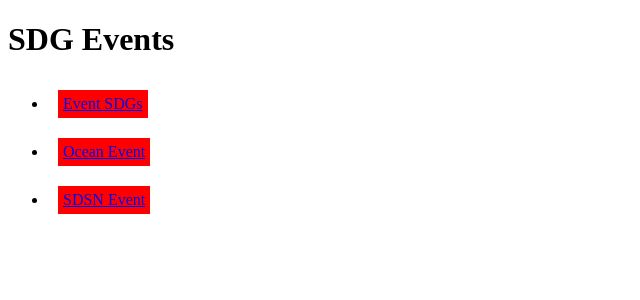
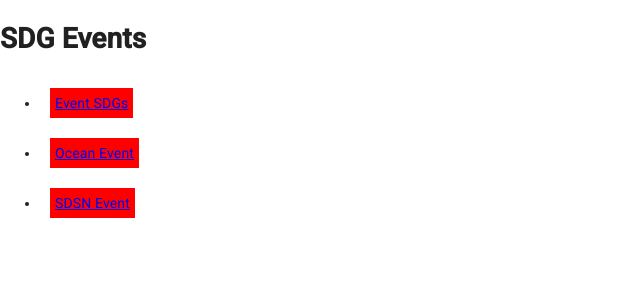
Before and after one commit to FinnWoelm/sdg-events-app, a Next.js app: page / in a window 1280 px wide. Shown: the top 300 px of the page, without its empty margins (0-640 px from the left). Built offline with nearby package versions, Linux system fonts and the light colour scheme.

Commit message:
Set up Material UI
Set up Material UI following the example repo:
https://github.com/MarchWorks/nextjs-with-material-ui-and-styled-components

```diff
--- /dev/null
+++ b/config/theme.js
@@ -0,0 +1,22 @@
+import { createMuiTheme } from '@material-ui/core/styles';
+import red from '@material-ui/core/colors/red';
+
+// Create a theme instance.
+const theme = createMuiTheme({
+  palette: {
+    primary: {
+      main: '#556cd6',
+    },
+    secondary: {
+      main: '#19857b',
+    },
+    error: {
+      main: red.A400,
+    },
+    background: {
+      default: '#fff',
+    },
+  },
+});
+
+export default theme;
--- a/package.json
+++ b/package.json
@@ -3,10 +3,12 @@
   "version": "1.0.0",
   "main": "index.js",
   "dependencies": {
+    "@material-ui/core": "^4.0.1",
     "express": "^4.17.1",
     "next": "^8.1.0",
     "react": "^16.8.6",
     "react-dom": "^16.8.6",
+    "react-jss": "^8.6.1",
     "styled-components": "^4.2.1"
   },
   "scripts": {
--- /dev/null
+++ b/pages/_app.js
@@ -0,0 +1,35 @@
+import React from 'react';
+import App, { Container } from 'next/app';
+import Head from 'next/head';
+import { ThemeProvider } from '@material-ui/styles';
+import CssBaseline from '@material-ui/core/CssBaseline';
+import theme from '../config/theme';
+
+class MyApp extends App {
+  componentDidMount() {
+    // Remove the server-side injected CSS.
+    const jssStyles = document.querySelector('#jss-server-side');
+    if (jssStyles) {
+      jssStyles.parentNode.removeChild(jssStyles);
+    }
+  }
+
+  render() {
+    const { Component, pageProps } = this.props;
+
+    return (
+      <Container>
+        <Head>
+          <title>My page</title>
+        </Head>
+        <ThemeProvider theme={theme}>
+          {/* CssBaseline kickstart an elegant, consistent, and simple baseline to build upon. */}
+          <CssBaseline />
+          <Component {...pageProps} />
+        </ThemeProvider>
+      </Container>
+    );
+  }
+}
+
+export default MyApp;
--- a/pages/_document.js
+++ b/pages/_document.js
@@ -1,29 +1,63 @@
-import Document from 'next/document'
+import React from 'react';
+import Document, { Head, Main, NextScript } from 'next/document';
+import flush from 'styled-jsx/server';
 import { ServerStyleSheet } from 'styled-components'
+import { ServerStyleSheets } from '@material-ui/styles';
+import theme from '../config/theme';
 
-export default class MyDocument extends Document {
+class MyDocument extends Document {
   static async getInitialProps (ctx) {
     const sheet = new ServerStyleSheet()
-    const originalRenderPage = ctx.renderPage
+    const sheets = new ServerStyleSheets()
+    const originalRenderPage = ctx.renderPage;
 
     try {
-      ctx.renderPage = () =>
-        originalRenderPage({
-          enhanceApp: App => props => sheet.collectStyles(<App {...props} />)
+        ctx.renderPage = () => originalRenderPage({
+            enhanceApp: App => props => ({...sheet.collectStyles(<App {...props} />), ...sheets.collect(<App {...props} />)})
           })
-
         const initialProps = await Document.getInitialProps(ctx)
         return {
           ...initialProps,
           styles: (
-          <>
-            {initialProps.styles}
+            <React.Fragment>
+              {sheets.getStyleElement()}
               {sheet.getStyleElement()}
-          </>
+              {flush() || null}
+            </React.Fragment>
           )
         }
       } finally {
         sheet.seal()
       }
   }
+
+  render() {
+    return (
+      <html lang="en" dir="ltr">
+        <Head>
+          <meta charSet="utf-8" />
+          {/* Use minimum-scale=1 to enable GPU rasterization */}
+          <meta
+            name="viewport"
+            content="minimum-scale=1, initial-scale=1, width=device-width, shrink-to-fit=no"
+          />
+          {/* PWA primary color */}
+          <meta
+            name="theme-color"
+            content={theme.palette.primary.main}
+          />
+          <link
+            rel="stylesheet"
+            href="https://fonts.googleapis.com/css?family=Roboto:300,400,500&display=swap"
+          />
+        </Head>
+        <body>
+          <Main />
+          <NextScript />
+        </body>
+      </html>
+    );
   }
+}
+
+export default MyDocument;
```
Also changed, not shown: 1 other file (tests, documents, lock files or other folders). Lines whose indentation alone changed are shown as unchanged.
